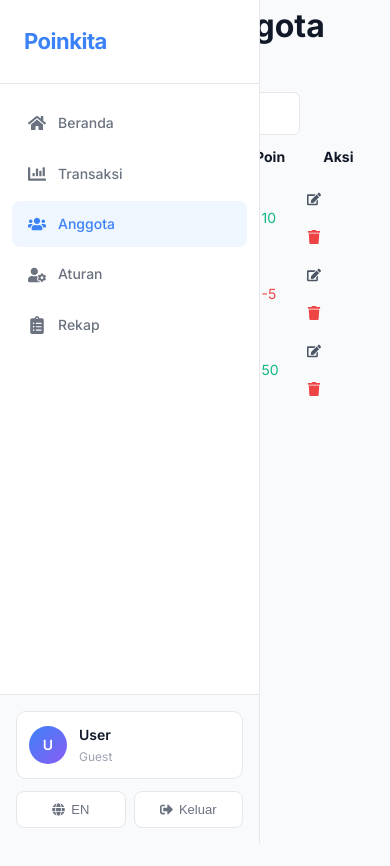
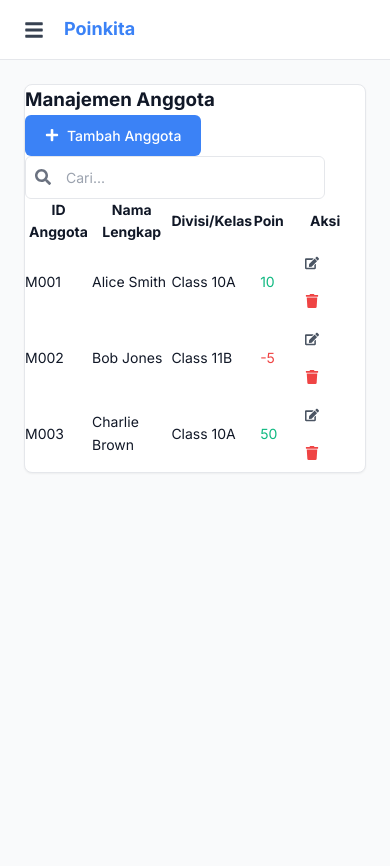
Before and after one commit to shoofian/Poinkita, a Next.js app: page /dashboard/members in a window 390 px wide. Shown: the top 866 px of the page. Before the commit the page ends 844 px from the top, so only its background shows below. Built offline with nearby package versions, Linux system fonts and the light colour scheme.

Commit message:
perbaikan layout tindis

```diff
--- a/src/app/dashboard/members/page.tsx
+++ b/src/app/dashboard/members/page.tsx
@@ -2,6 +2,7 @@
 
 import React, { useState } from 'react';
 import { Button } from '@/components/ui/Button';
+import { Card, CardContent, CardHeader, CardTitle } from '@/components/ui/Card';
 import { Input } from '@/components/ui/Input';
 import { Table, TableBody, TableCell, TableHead, TableHeader, TableRow } from '@/components/ui/Table';
 import { Modal } from '@/components/ui/Modal';
@@ -45,13 +46,14 @@ export default function MembersPage() {
 
     return (
         <div className="flex flex-col gap-6">
-            <div className="flex justify-between items-center mb-6">
-                <h1 className="text-2xl font-bold">{t.members.title}</h1>
+            <Card>
+                <CardHeader className="flex flex-row items-center justify-between">
+                    <CardTitle>{t.members.title}</CardTitle>
                     <Button onClick={() => setIsModalOpen(true)}>
                         <FaPlus /> {t.members.addMember}
                     </Button>
-            </div>
-
+                </CardHeader>
+                <CardContent>
                     <div className="flex gap-4 mb-4">
                         <div style={{ position: 'relative', width: '300px' }}>
                             <FaSearch style={{ position: 'absolute', left: '10px', top: '50%', transform: 'translateY(-50%)', color: 'var(--color-text-muted)' }} />
@@ -108,6 +110,8 @@ export default function MembersPage() {
                             ))}
                         </TableBody>
                     </Table>
+                </CardContent>
+            </Card>
 
             <Modal
                 isOpen={isModalOpen}
--- a/src/app/dashboard/recap/page.tsx
+++ b/src/app/dashboard/recap/page.tsx
@@ -7,7 +7,7 @@ import { Card, CardContent, CardHeader, CardTitle } from '@/components/ui/Card';
 import { Input } from '@/components/ui/Input';
 import { Table, TableBody, TableCell, TableHead, TableHeader, TableRow } from '@/components/ui/Table';
 import { Button } from '@/components/ui/Button';
-import { FaDownload, FaFilter } from 'react-icons/fa';
+import { FaDownload } from 'react-icons/fa';
 import clsx from 'clsx';
 
 export default function RecapPage() {
--- a/src/app/dashboard/transactions/page.module.css
+++ b/src/app/dashboard/transactions/page.module.css
@@ -15,11 +15,12 @@
 
 .panel {
     background: white;
-    border: 1px solid #e5e7eb;
     border-radius: 12px;
+    box-shadow: 0 1px 3px 0 rgba(0, 0, 0, 0.1), 0 1px 2px -1px rgba(0, 0, 0, 0.1);
     display: flex;
     flex-direction: column;
     overflow: hidden;
+    border: 1px solid #e5e7eb;
 }
 
 .panelHeader {
--- a/src/app/dashboard/transactions/page.tsx
+++ b/src/app/dashboard/transactions/page.tsx
@@ -5,12 +5,12 @@ import { useStore } from '@/lib/context/StoreContext';
 import { useLanguage } from '@/lib/context/LanguageContext';
 import { Modal } from '@/components/ui/Modal';
 import { Button } from '@/components/ui/Button';
-import { FaSearch, FaHistory, FaTrash, FaPlus, FaMinus } from 'react-icons/fa';
+import { FaSearch, FaHistory, FaTrash } from 'react-icons/fa';
 import { Member, Rule } from '@/lib/store';
 import styles from './page.module.css';
 
 export default function TransactionsPage() {
-    const { members, rules, transactions, auditLogs, addTransaction, deleteTransaction, currentUser, users } = useStore();
+    const { members, rules, transactions, auditLogs, addTransaction, deleteTransaction, currentUser } = useStore();
     const { t } = useLanguage();
 
     const [memberSearch, setMemberSearch] = useState('');
--- a/src/components/layout/DashboardLayout.tsx
+++ b/src/components/layout/DashboardLayout.tsx
@@ -1,4 +1,7 @@
-import React from 'react';
+'use client';
+
+import React, { useState } from 'react';
+import { FaBars } from 'react-icons/fa';
 import { Sidebar } from './Sidebar';
 import styles from './Layout.module.css';
 
@@ -7,10 +10,32 @@ interface DashboardLayoutProps {
 }
 
 export const DashboardLayout: React.FC<DashboardLayoutProps> = ({ children }) => {
+    const [isSidebarOpen, setIsSidebarOpen] = useState(false);
+
     return (
         <div className={styles.container}>
-            <Sidebar />
-            <main className={styles.mainContent}>
+            {/* Mobile Header / Hamburger */}
+            <div className={styles.mobileHeader}>
+                <button
+                    className={styles.hamburgerBtn}
+                    onClick={() => setIsSidebarOpen(true)}
+                >
+                    <FaBars />
+                </button>
+                <span className={styles.mobileLogo}>Poinkita</span>
+            </div>
+
+            <Sidebar isOpen={isSidebarOpen} onClose={() => setIsSidebarOpen(false)} />
+
+            {/* Overlay for mobile */}
+            {isSidebarOpen && (
+                <div
+                    className={styles.overlay}
+                    onClick={() => setIsSidebarOpen(false)}
+                />
+            )}
+
+            <main className={styles.main}>
                 {children}
             </main>
         </div>
--- a/src/components/layout/Layout.module.css
+++ b/src/components/layout/Layout.module.css
@@ -1,17 +1,88 @@
 .container {
     display: flex;
     min-height: 100vh;
+    position: relative;
 }
 
 .main {
     flex: 1;
-    margin-left: 280px;
+    margin-left: 260px;
+    /* Matched sidebar width */
     background: #f9fafb;
     min-height: 100vh;
+    width: 100%;
+    padding: 24px;
+    transition: margin-left 0.3s ease;
+}
+
+.mobileHeader {
+    display: none;
+    position: fixed;
+    top: 0;
+    left: 0;
+    right: 0;
+    height: 60px;
+    background: white;
+    border-bottom: 1px solid #e5e7eb;
+    z-index: 30;
+    align-items: center;
+    padding: 0 16px;
+    gap: 12px;
+}
+
+.hamburgerBtn {
+    display: flex;
+    align-items: center;
+    justify-content: center;
+    background: none;
+    border: none;
+    font-size: 20px;
+    color: #374151;
+    cursor: pointer;
+    padding: 8px;
+    border-radius: 4px;
+}
+
+.hamburgerBtn:hover {
+    background: #f3f4f6;
+}
+
+.mobileLogo {
+    font-weight: 700;
+    color: #3b82f6;
+    font-size: 18px;
+}
+
+.overlay {
+    position: fixed;
+    top: 0;
+    left: 0;
+    right: 0;
+    bottom: 0;
+    background: rgba(0, 0, 0, 0.5);
+    z-index: 35;
+    opacity: 0;
+    animation: fadeIn 0.3s forwards;
+}
+
+@keyframes fadeIn {
+    to {
+        opacity: 1;
+    }
 }
 
 @media (max-width: 768px) {
+    .container {
+        flex-direction: column;
+    }
+
     .main {
         margin-left: 0;
+        margin-top: 60px;
+        /* Height of mobile header */
+    }
+
+    .mobileHeader {
+        display: flex;
     }
 }
--- a/src/components/layout/Sidebar.module.css
+++ b/src/components/layout/Sidebar.module.css
@@ -9,11 +9,15 @@
     left: 0;
     top: 0;
     z-index: 40;
+    transition: transform 0.3s ease;
 }
 
 .logo {
     padding: 24px;
     border-bottom: 1px solid #e5e7eb;
+    display: flex;
+    justify-content: space-between;
+    align-items: center;
 }
 
 .logoText {
@@ -21,6 +25,16 @@
     font-weight: 700;
     color: #3b82f6;
     letter-spacing: -0.5px;
+}
+
+.closeBtn {
+    display: none;
+    background: none;
+    border: none;
+    color: #6b7280;
+    font-size: 18px;
+    cursor: pointer;
+    padding: 4px;
 }
 
 .nav {
@@ -148,3 +162,17 @@
     border-color: #fecaca;
     color: #ef4444;
 }
+
+@media (max-width: 768px) {
+    .sidebar {
+        transform: translateX(-100%);
+    }
+
+    .sidebar.open {
+        transform: translateX(0);
+    }
+
+    .closeBtn {
+        display: block;
+    }
+}
--- a/src/components/layout/Sidebar.tsx
+++ b/src/components/layout/Sidebar.tsx
@@ -3,12 +3,17 @@
 import React from 'react';
 import Link from 'next/link';
 import { usePathname, useRouter } from 'next/navigation';
-import { FaHome, FaUsers, FaClipboardList, FaChartBar, FaSignOutAlt, FaUserCog, FaGlobe } from 'react-icons/fa';
+import { FaHome, FaUsers, FaClipboardList, FaChartBar, FaSignOutAlt, FaUserCog, FaGlobe, FaTimes } from 'react-icons/fa';
 import { useLanguage } from '@/lib/context/LanguageContext';
 import { useStore } from '@/lib/context/StoreContext';
 import styles from './Sidebar.module.css';
 
-export const Sidebar = () => {
+interface SidebarProps {
+    isOpen: boolean;
+    onClose: () => void;
+}
+
+export const Sidebar: React.FC<SidebarProps> = ({ isOpen, onClose }) => {
     const pathname = usePathname();
     const router = useRouter();
     const { t, language, setLanguage } = useLanguage();
@@ -32,9 +37,12 @@ export const Sidebar = () => {
     };
 
     return (
-        <aside className={styles.sidebar}>
+        <aside className={`${styles.sidebar} ${isOpen ? styles.open : ''}`}>
             <div className={styles.logo}>
                 <span className={styles.logoText}>Poinkita</span>
+                <button className={styles.closeBtn} onClick={onClose}>
+                    <FaTimes />
+                </button>
             </div>
 
             <nav className={styles.nav}>
@@ -46,6 +54,7 @@ export const Sidebar = () => {
                             key={item.href}
                             href={item.href}
                             className={`${styles.navLink} ${isActive ? styles.navLinkActive : ''}`}
+                            onClick={onClose} // Close sidebar on navigation on mobile
                         >
                             <Icon className={styles.navIcon} />
                             <span>{item.label}</span>
--- a/src/components/ui/Modal.tsx
+++ b/src/components/ui/Modal.tsx
@@ -1,6 +1,4 @@
 import React, { useEffect } from 'react';
-import clsx from 'clsx';
-import { Button } from './Button';
 import styles from './Modal.module.css';
 
 interface ModalProps {
--- a/src/lib/context/LanguageContext.tsx
+++ b/src/lib/context/LanguageContext.tsx
@@ -18,6 +18,7 @@ export const LanguageProvider: React.FC<{ children: React.ReactNode }> = ({ chil
 
     useEffect(() => {
         const storedLang = localStorage.getItem('language') as Language;
+        // eslint-disable-next-line
         if (storedLang) setLanguage(storedLang);
     }, []);
 
--- a/src/lib/context/StoreContext.tsx
+++ b/src/lib/context/StoreContext.tsx
@@ -2,6 +2,8 @@
 
 import React, { createContext, useContext, useEffect, useState } from 'react';
 import { INITIAL_MEMBERS, INITIAL_RULES, INITIAL_USERS, Member, Rule, Transaction, User, AuditLog } from '@/lib/store';
+
+/* eslint-disable react-hooks/set-state-in-effect */
 
 interface StoreContextType {
     members: Member[];
@@ -46,7 +48,6 @@ export const StoreProvider: React.FC<{ children: React.ReactNode }> = ({ childre
         if (storedAuditLogs) setAuditLogs(JSON.parse(storedAuditLogs));
         if (storedUsers) setUsers(JSON.parse(storedUsers));
         if (storedCurrentUser) setCurrentUser(JSON.parse(storedCurrentUser));
-        // eslint-disable-next-line react-hooks/exhaustive-deps
     }, []);
 
     // Save to localStorage on change
```
Also changed, not shown: src/app/dashboard/rules/page.tsx (+9 -5 lines). Lines whose indentation alone changed are shown as unchanged.
